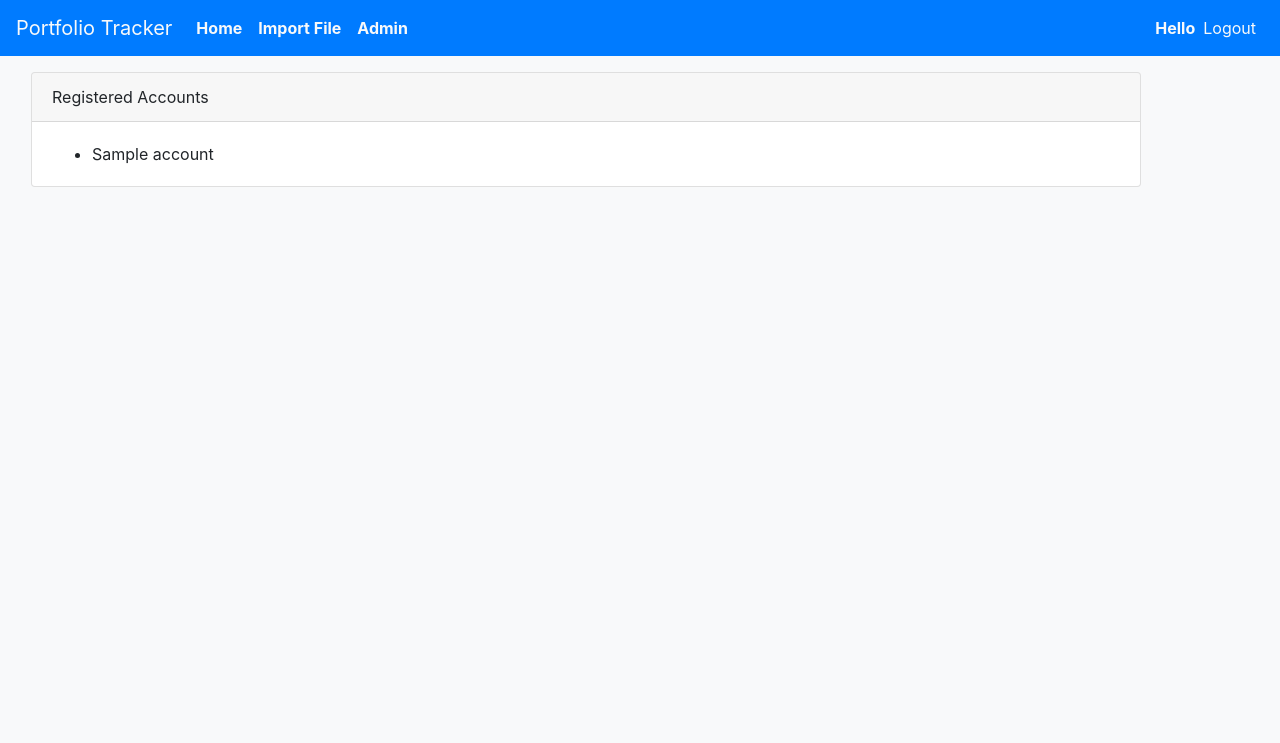
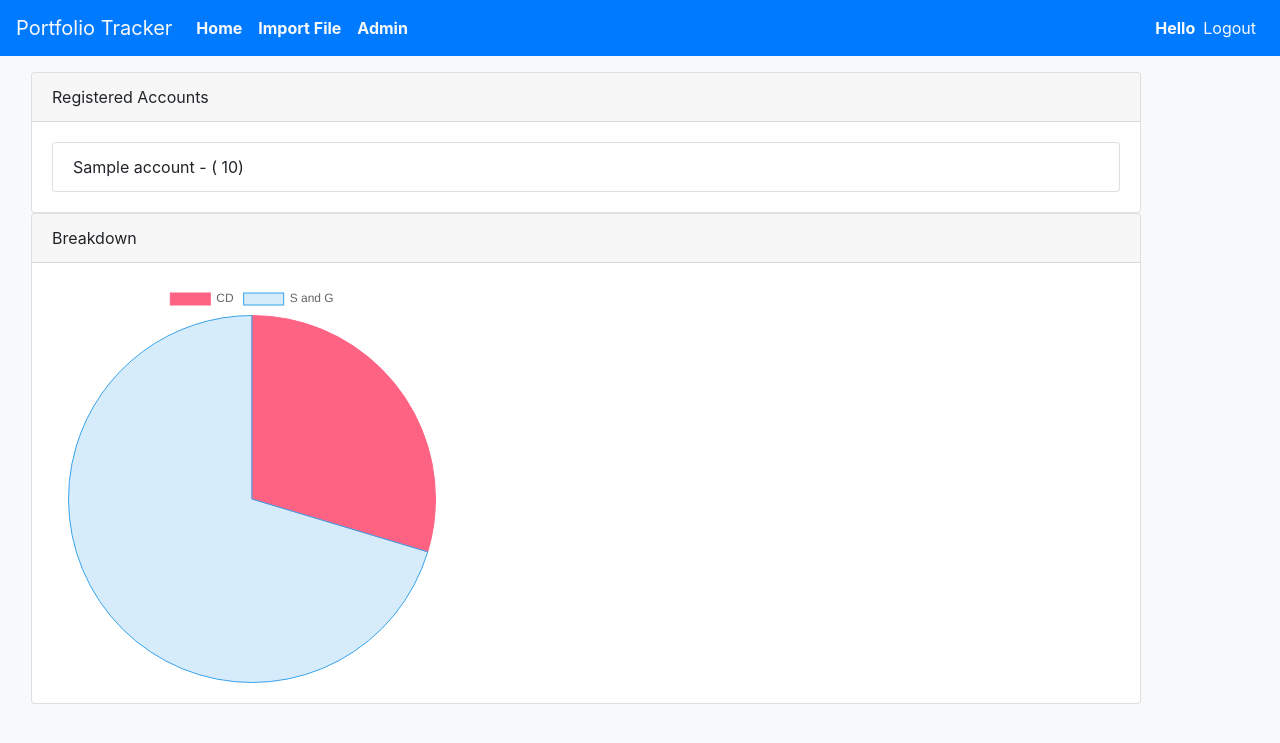
Before and after one commit to samckittrick/portfolio-tracker, a Django app: template ptapp/main/templates/main/index.html in a window 1280 px wide. Shown: the top 743 px of the page. Run offline with Django 3.2, Linux system fonts and the light colour scheme; the template is opened without the code that fills it: most values are stand-ins (such as "Sample title", 1, 10 or a date in 2020); data that the repository does not hold is empty; some libraries are stand-ins or nearby versions.

Commit message:
Added chart.js cdn to the application

```diff
--- a/ptapp/main/templates/main/index.html
+++ b/ptapp/main/templates/main/index.html
@@ -6,13 +6,47 @@
       <div class="card-header">Registered Accounts</div>
       <div class="card-body">
         {% if accountlist %}
-          <ul class="card-text">
+          <ul class="list-group">
             {% for account in accountlist %}
-              <li>{{ account.name }}</li>
+              <li class="list-group-item">{{ account.name }} - ( {{ account.balance}})</li>
             {% endfor %}
           </ul>
         {% else %}
           <p>No Accounts registered</p>
         {% endif %}
-  </div>
+      </div>
+    </div>
+
+    <div class="card">
+      <div class="card-header">Breakdown</div>
+      <div class="card-body">
+        <canvas id="myChart" width="400" height="400"></canvas>
+      </div>
+    </div>
+
+    <script>
+  var ctx = document.getElementById('myChart').getContext('2d');
+  var myChart = new Chart(ctx, {
+      type: 'pie',
+      data: {
+          labels: [ 'CD', 'S and G' ],
+          datasets: [{
+              label: 'Value',
+              data: [ 4285.95, 10172.26 ],
+              backgroundColor: [
+                  'rgba(255, 99, 132, 1.0)',
+                  'rgba(54, 162, 235, 0.2)'
+              ],
+              borderColor: [
+                  'rgba(255, 99, 132, 1)',
+                  'rgba(54, 162, 235, 1)'
+              ],
+              borderWidth: 1
+          }]
+      },
+      options: {
+          responsive: false
+      }
+  });
+  </script>
   {% endblock %}
--- a/ptapp/templates/ptapp/base.html
+++ b/ptapp/templates/ptapp/base.html
@@ -4,6 +4,10 @@
 
     <!-- Bootstrap CSS file -->
     <link rel="stylesheet" href="https://stackpath.bootstrapcdn.com/bootstrap/4.4.1/css/bootstrap.min.css" integrity="sha384-Vkoo8x4CGsO3+Hhxv8T/Q5PaXtkKtu6ug5TOeNV6gBiFeWPGFN9MuhOf23Q9Ifjh" crossorigin="anonymous">
+    <!-- Charts.js scripts -->
+    <script src="https://cdn.jsdelivr.net/npm/chart.js@2.9.3/dist/Chart.min.js" integrity="sha256-R4pqcOYV8lt7snxMQO/HSbVCFRPMdrhAFMH+vr9giYI=" crossorigin="anonymous"></script>
+
+  </head>
   <body class="bg-light">
 
     <!-- Navigation bar -->
```
Also changed, not shown: 1 other file.
